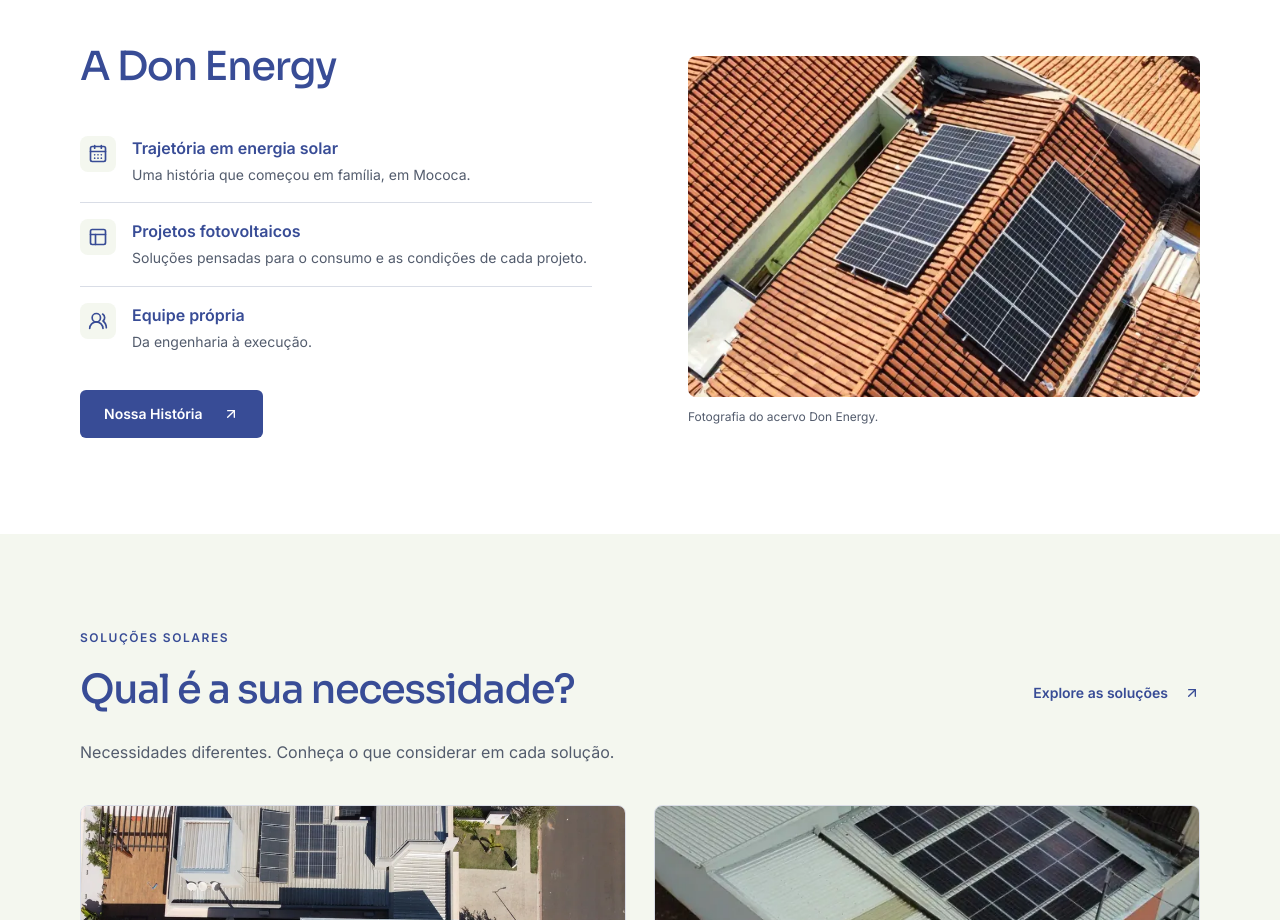
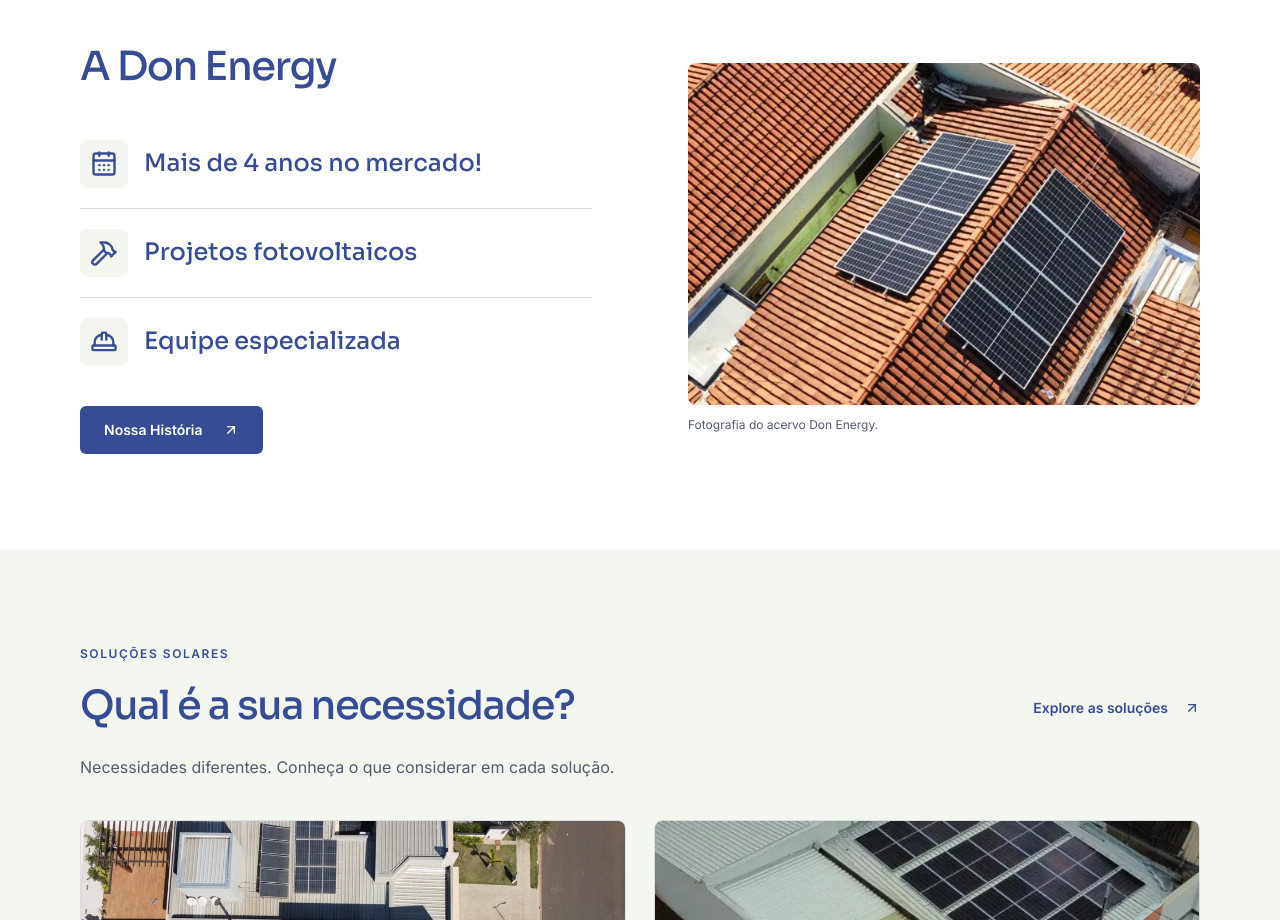
Before and after one commit to JoaoVictorCologi/don-energy, a Next.js app: page / in a window 1280 px wide. Shown: the part 1020-1940 px from the top of the page. Built offline with nearby package versions, Linux system fonts and the light colour scheme.

Commit message:
Amplia destaques e atualiza ícones de A Don Energy

```diff
--- a/app/page.tsx
+++ b/app/page.tsx
@@ -1,4 +1,4 @@
-import { ArrowUpRight, CalendarDays, PanelsTopLeft, UsersRound } from "lucide-react";
+import { ArrowUpRight, CalendarDays, Hammer, HardHat } from "lucide-react";
 import Link from "next/link";
 import { localBusiness } from "@/lib/site-config";
 import { avaliacoesVisiveis } from "@/lib/depoimentos-data";
@@ -10,9 +10,9 @@ import { Servicos } from "@/components/servicos";
 import { FotoAcervo } from "@/components/foto-acervo";
 
 const topicos = [
-  { titulo: "Trajetória em energia solar", texto: "Uma história que começou em família, em Mococa.", Icone: CalendarDays },
-  { titulo: "Projetos fotovoltaicos", texto: "Soluções pensadas para o consumo e as condições de cada projeto.", Icone: PanelsTopLeft },
-  { titulo: "Equipe própria", texto: "Da engenharia à execução.", Icone: UsersRound },
+  { texto: "Mais de 4 anos no mercado!", Icone: CalendarDays },
+  { texto: "Projetos fotovoltaicos", Icone: Hammer },
+  { texto: "Equipe especializada", Icone: HardHat },
 ];
 
 export default function Home() {
@@ -26,13 +26,10 @@ export default function Home() {
           <div>
             <h2 id="sobre-titulo" className="site-title">A Don Energy</h2>
             <ul className="mt-7 divide-y divide-border">
-              {topicos.map(({ titulo, texto, Icone }) => (
-                <li key={titulo} className="flex items-start gap-4 py-4">
-                  <Icone aria-hidden="true" className="size-9 shrink-0 rounded-md bg-brand-soft p-2 text-brand-blue" />
-                  <div>
-                    <h3 className="font-semibold text-brand-blue">{titulo}</h3>
-                    <p className="mt-1 text-sm leading-relaxed text-muted-foreground">{texto}</p>
-                  </div>
+              {topicos.map(({ texto, Icone }) => (
+                <li key={texto} className="flex items-center gap-4 py-5">
+                  <Icone aria-hidden="true" className="size-12 shrink-0 rounded-md bg-brand-soft p-2.5 text-brand-blue" />
+                  <p className="font-heading text-xl leading-snug font-medium text-brand-blue sm:text-2xl">{texto}</p>
                 </li>
               ))}
             </ul>
```
